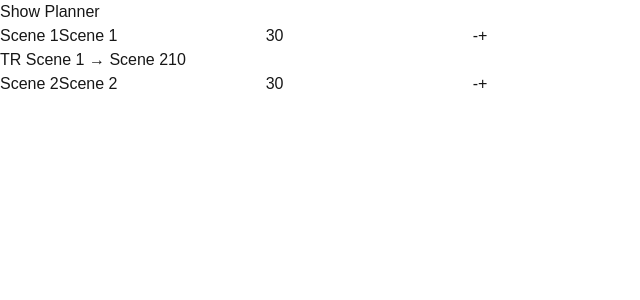
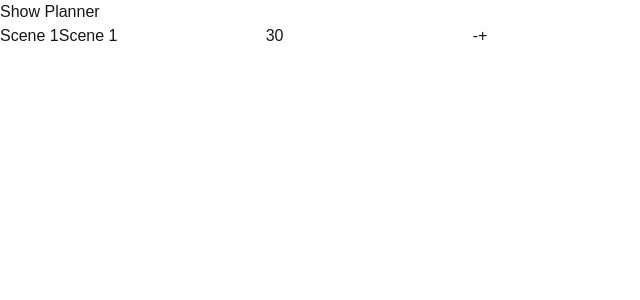
Before and after one commit to boubaLaria/test_technique_allumee_boubacar, a Next.js app in the folder show-planner/: page / in a window 1280 px wide. Shown: the top 300 px of the page, without its empty margins (0-640 px from the left). Built offline with nearby package versions, Linux system fonts and the light colour scheme.

Commit message:
fonctionalite d'ajout scene

```diff
--- a/show-planner/src/app/components/SceneRow.tsx
+++ b/show-planner/src/app/components/SceneRow.tsx
@@ -4,14 +4,14 @@ interface SceneRowProps {
   index: number;
   name: string;
   duration: number;
-
+  onAdd: () => void;
 }
 
 const SceneRow: React.FC<SceneRowProps> = ({
   index,
   name,
   duration,
-
+  onAdd,
 }) => {
   return (
     <div className="flex items-center space-x-4 border-b py-3 px-4 bg-gray-100 rounded-lg shadow-sm w-full">
@@ -33,6 +33,7 @@ const SceneRow: React.FC<SceneRowProps> = ({
         -
       </button>
       <button
+        onClick={onAdd}
         className="bg-green-500 text-white px-3 py-2 rounded-lg hover:bg-green-600 transition-all duration-200 shadow-md"
       >
         +
--- /dev/null
+++ b/show-planner/src/app/hooks/useScenesState.tsx
@@ -0,0 +1,24 @@
+import { useState } from "react";
+
+interface Scene {
+  id: number;
+  name: string;
+  duration: number;
+}
+
+
+const useScenesState = () => {
+  const [scenes, setScenes] = useState<Scene[]>([
+    { id: 1, name: "Scene 1", duration: 30 },
+  ]);
+
+  const addScene = () => {
+    const newSceneId = scenes.length + 1;
+    const newScene: Scene = { id: newSceneId, name: `Scene ${newSceneId}`, duration: 30 };
+    setScenes([...scenes, newScene]);
+  };
+
+  return { scenes, addScene, setScenes };
+};
+
+export default useScenesState;
--- a/show-planner/src/app/page.tsx
+++ b/show-planner/src/app/page.tsx
@@ -2,9 +2,10 @@
 import React from "react";
 import SceneRow from "./components/SceneRow";
 import TransitionRow from "./components/TransitionRow";
+import useScenesState from "./hooks/useScenesState";
 
 const MainPage: React.FC = () => {
-  const scenes = [{ id: 1, name: "Scene 1", duration: 30 }, { id: 2, name: "Scene 2", duration: 30 }];
+  const { scenes, addScene } = useScenesState();
 
   return (
     <div className="container mx-auto p-4">
@@ -15,14 +16,13 @@ const MainPage: React.FC = () => {
             index={index}
             name={scene.name}
             duration={scene.duration}
-
+            onAdd={addScene}
           />
-          {index < scenes.length -1 && (
+          {index +1 < scenes.length && (
             <TransitionRow
-              prevScene={scenes[index].name}
-              nextScene= {scenes[index + 1].name}
+              prevScene={scene.name}
+              nextScene={scenes[index+1].name}
               duration={10}
-
             />
           )}
         </div>
```
